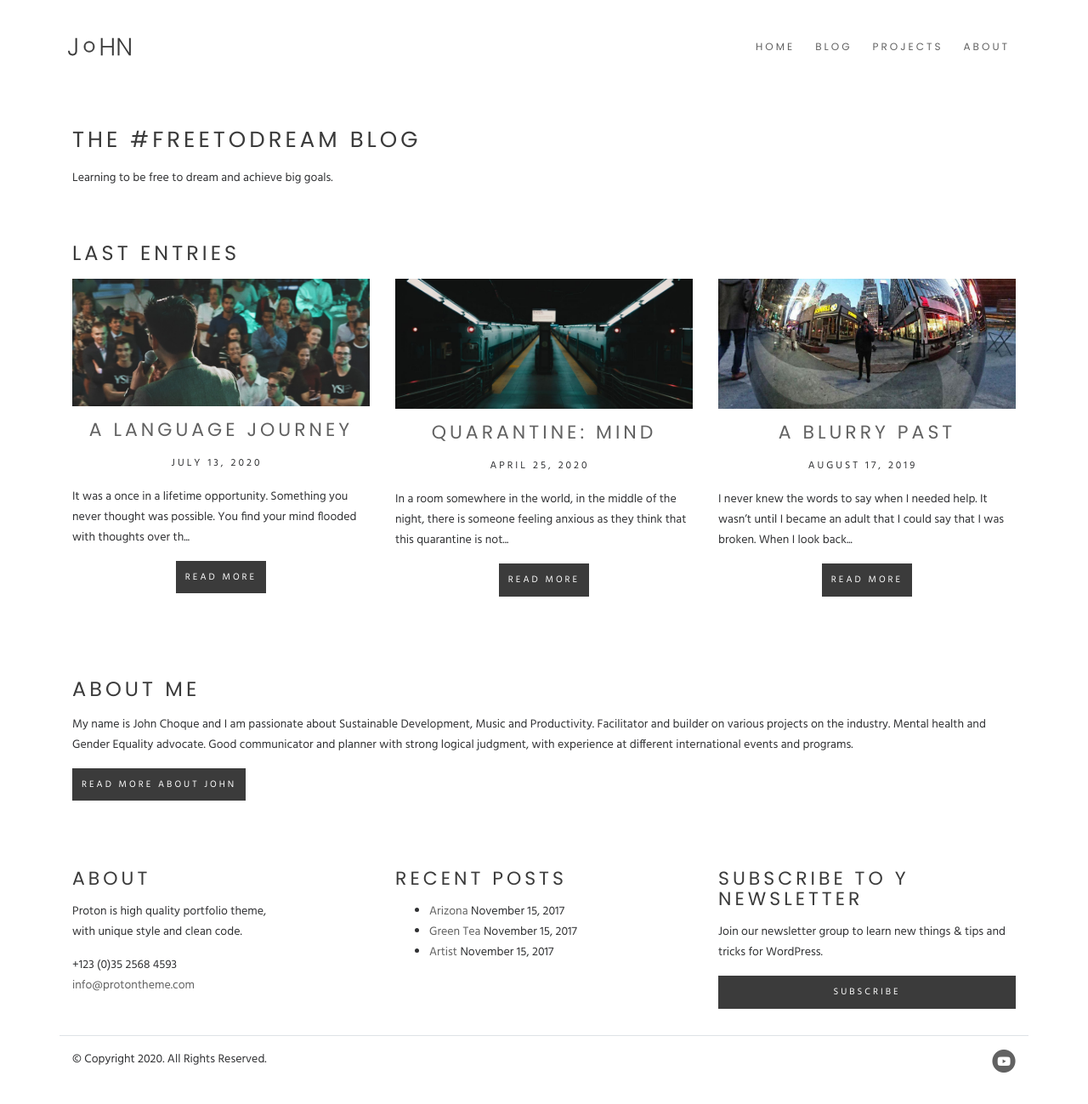
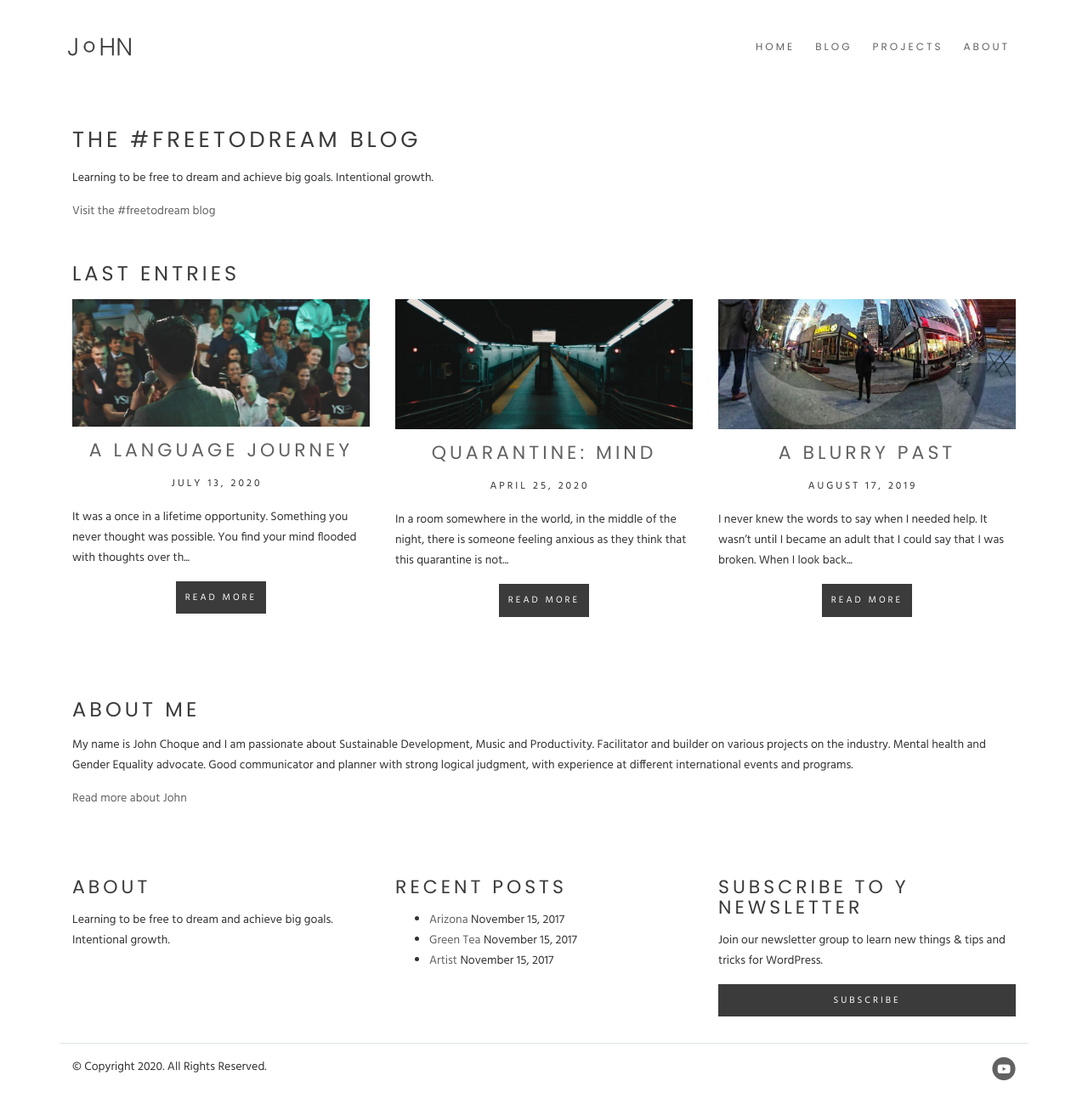
Before and after one commit to thethoughtfulmillennial/thethoughtfulmillennial.github.io, a Jekyll site: the page built from index2.html, in a window 1280 px wide and 1299 px high. Shown: the whole window at 85% size. Built offline with Jekyll 4.4.1, drawn with Linux system fonts in a browser that asks for light colours.

Commit message:
Adding projects2.html

```diff
--- a/_includes/footer2.html
+++ b/_includes/footer2.html
@@ -5,8 +5,7 @@
 				<div id="text-2" class="widget widget_text">
 					<h3>About</h3>
 					<div class="textwidget">
-						<p>Proton is high quality portfolio theme,<br> with unique style and clean code.</p>
-						<p>+123 (0)35 2568 4593<br> <a href="#">info@protontheme.com</a></p>
+						<p>Learning to be free to dream and achieve big goals. Intentional growth.</p>
 					</div>
 				</div>
 			</div>
--- a/index2.html
+++ b/index2.html
@@ -4,10 +4,6 @@ layout: default2
 
 <!-- Navigation -->
 <nav class="navbar navbar-expand-lg navbar-light navbar-custom fixed-top">
-
-	<!-- Text Logo - Use this if you don't have a graphic logo -->
-	<!-- <a class="navbar-brand logo-text page-scroll" href="index.html">Evolo</a> -->
-
 	<!-- Image Logo -->
 	<a class="navbar-brand logo-image" href="index.html"><img src="/assets2/images/icon-simple.svg"
 			alt="alternative"></a>
@@ -43,7 +39,10 @@ layout: default2
 		<div class="col-md-12 ml-top-padding">
 			<div class="heading-title">
 				<h1>The #freetodream Blog</h1>
-				<p>Learning to be free to dream and achieve big goals.</p>
+				<p>Learning to be free to dream and achieve big goals. Intentional growth.</p>
+				<a href="/about2.html">
+					Visit the #freetodream blog
+				</a>
 			</div>
 		</div>
 	</div>
@@ -90,7 +89,7 @@ layout: default2
 				advocate. Good communicator and planner with strong logical judgment, with experience at different
 				international events and programs.
 			</p>
-			<a href="{{ site.baseurl }}{{ post.url }}" class="btn btn-solid-reg">
+			<a href="/about2.html">
 				Read more about John
 			</a>
 		</div>
```
Also changed, not shown: projects2.html (added, +29 -0 lines).
